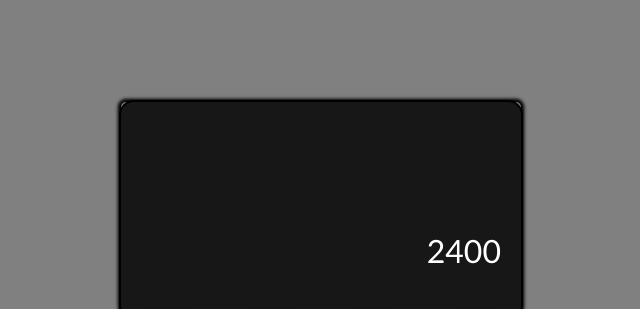
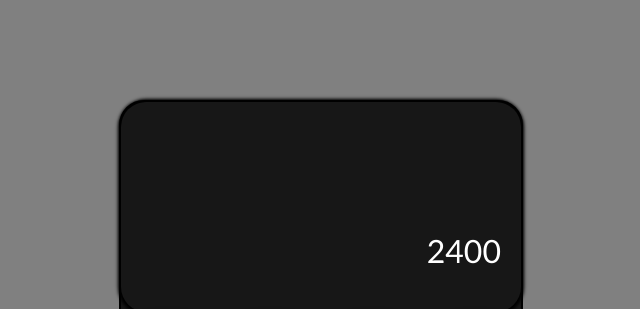
Before and after one commit to Y0shicon/Calculator, a website: page src/index.html in a window 1280 px wide. Shown: the top 309 px of the page, 319-959 px from the left. Drawn offline with Linux system fonts and the light colour scheme.

Commit message:
Some minor changes

```diff
--- a/src/js/app.js
+++ b/src/js/app.js
@@ -27,18 +27,21 @@ document.querySelectorAll(".operatorBut").forEach((button) => {
     button.addEventListener("click", (e) => {
         console.log("Operator button clicked");
         let opText = button.getAttribute("op");
+        // If the operator is "=", then the result is displayed in the activeTextBox and the historyTextBox is cleared
         if (opText == "=") {
             // @ts-ignore
             activeTextBox.innerHTML = eval(historyTextBox.innerHTML + activeTextBox.innerHTML);
             // @ts-ignore
             historyTextBox.innerHTML = "";
         }
+        // If the historyTextBox is empty, then the activeTextBox is moved to the historyTextBox and the operator is added
         // @ts-ignore
         else if (historyTextBox.innerHTML == "") {
             // @ts-ignore
             historyTextBox.innerHTML = activeTextBox.innerHTML + ' ' + opText;
             // @ts-ignore
             activeTextBox.innerHTML = "";
+            // If the historyTextBox is not empty, then the activeTextBox is evaluated and the result is moved to the historyTextBox
         }
         else {
             // @ts-ignore
@@ -48,4 +51,5 @@ document.querySelectorAll(".operatorBut").forEach((button) => {
         }
     });
 });
+// Adding the decimal button functionality
 //# sourceMappingURL=app.js.map
--- a/src/sass/style.scss
+++ b/src/sass/style.scss
@@ -25,7 +25,7 @@ span{
   max-width: 400px;
 
   border: 2px solid black;
-  border-radius: 15px;
+  border-radius: 25px;
 
   display: flex;
   flex-direction: column;
@@ -44,7 +44,7 @@ span{
 
     box-shadow: black 0px 0px 0.2em 0.2em;
 
-    border-radius: 5px;
+    border-radius: 25px;
   }
 
   .bottomView {
@@ -110,7 +110,7 @@ span{
     display: grid;
     place-items: center;
 
-    background-color: $offblack;
+    background-color: rgba(16, 15, 15, 0.366);
 
     box-shadow: rgba(50, 50, 93, 0.45) 0px 13px 27px -5px, rgba(0, 0, 0, 0.3) 0px 8px 16px -8px;
     // box-shadow: rgba(0, 0, 0) 0em 0em 0.1em 0.1em;
--- a/src/ts/app.ts
+++ b/src/ts/app.ts
@@ -37,6 +37,7 @@ document.querySelectorAll(".operatorBut").forEach((button) => {
 
         let opText = button.getAttribute("op");
 
+        // If the operator is "=", then the result is displayed in the activeTextBox and the historyTextBox is cleared
         if (opText == "=") {
             // @ts-ignore
             activeTextBox.innerHTML = eval(historyTextBox.innerHTML + activeTextBox.innerHTML);
@@ -44,12 +45,15 @@ document.querySelectorAll(".operatorBut").forEach((button) => {
             historyTextBox.innerHTML = "";
         }
 
+        // If the historyTextBox is empty, then the activeTextBox is moved to the historyTextBox and the operator is added
         // @ts-ignore
         else if (historyTextBox.innerHTML == "") {
             // @ts-ignore
             historyTextBox.innerHTML = activeTextBox.innerHTML + ' ' + opText;
             // @ts-ignore
             activeTextBox.innerHTML = "";
+
+        // If the historyTextBox is not empty, then the activeTextBox is evaluated and the result is moved to the historyTextBox
         } else {
             // @ts-ignore
             historyTextBox.innerHTML = eval(historyTextBox.innerHTML + activeTextBox.innerHTML) + ' ' + opText;
@@ -60,3 +64,5 @@ document.querySelectorAll(".operatorBut").forEach((button) => {
 
     });
 })
+
+// Adding the decimal button functionality
```
Also changed, not shown: src/style.css, 2 other files.
